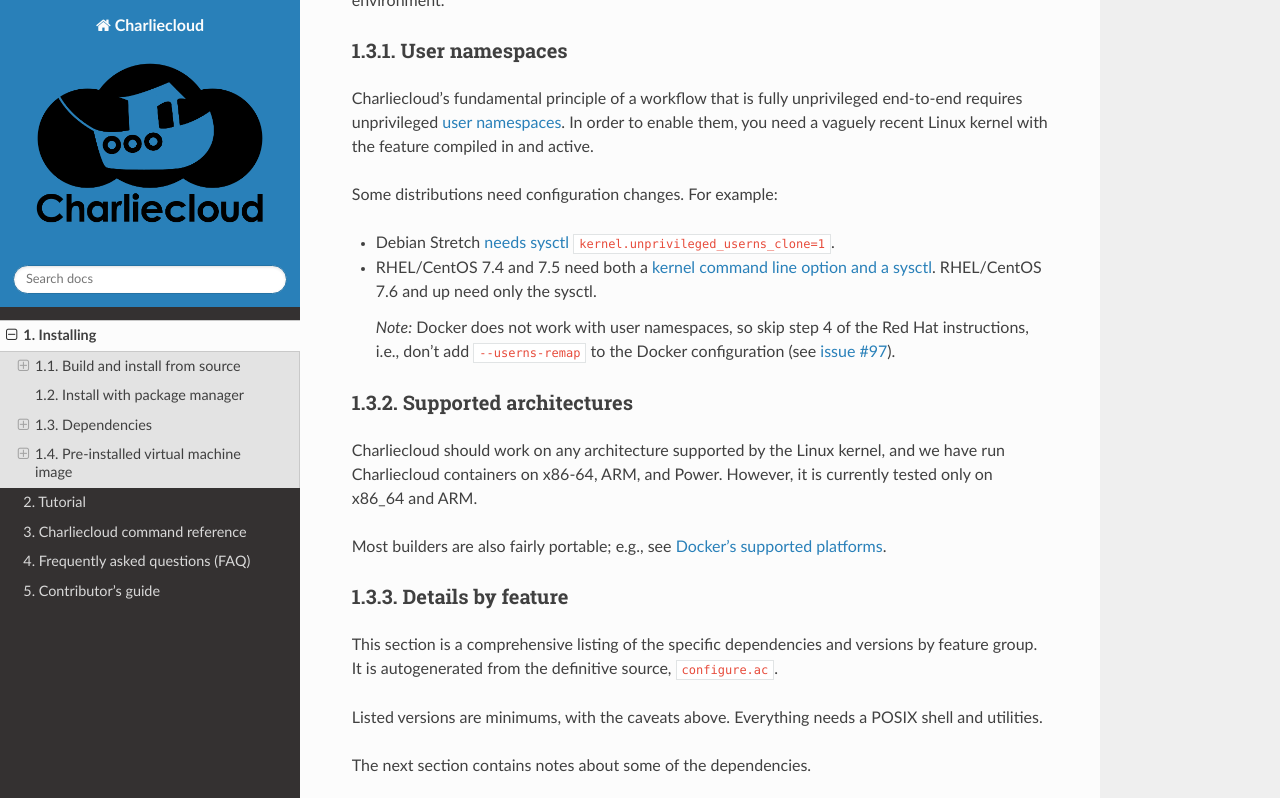
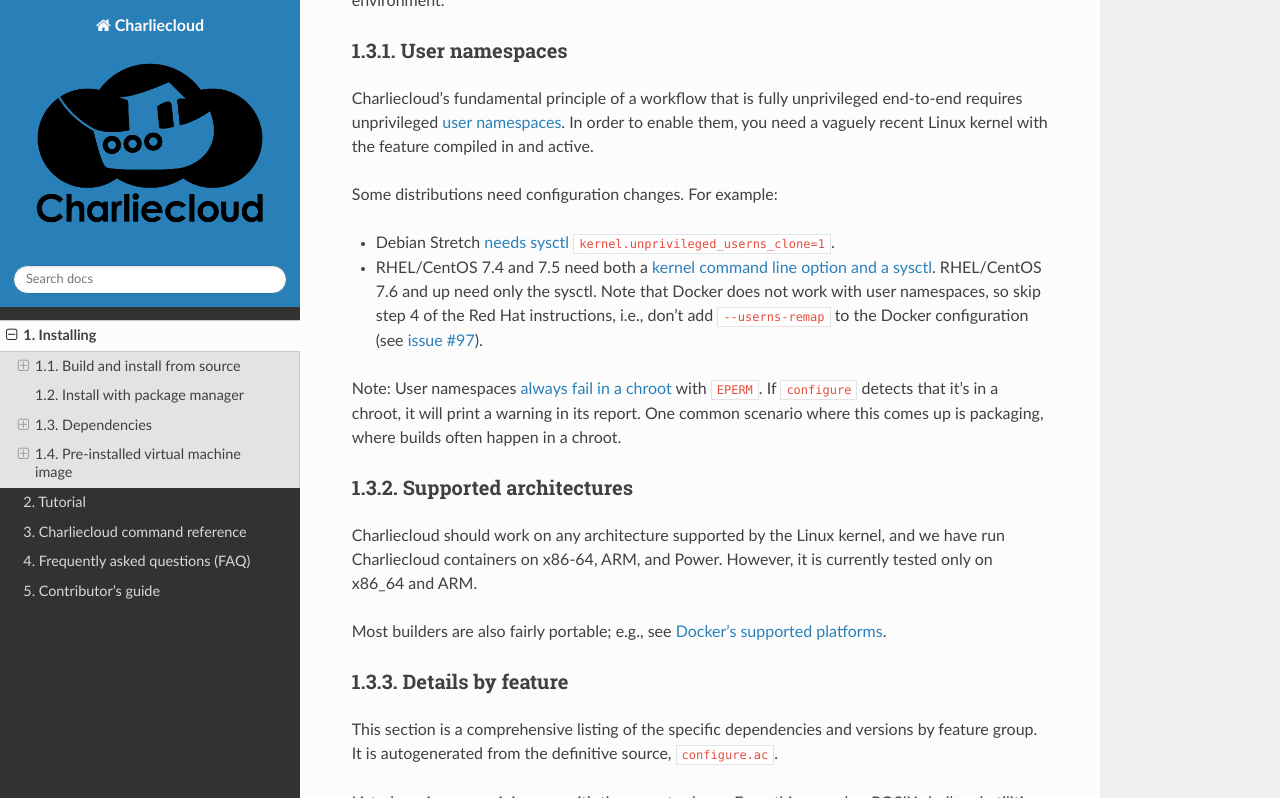
Before and after one commit to hpc/charliecloud, a Sphinx documentation site: the page built from doc/install.rst, in a window 1280 px wide and 900 px high, scrolled down 3194 px, cut to the strip 0-798 px from the top of the window. Built offline with Sphinx 7.4.7 and the Read the Docs theme 2.0.0, drawn with Linux system fonts in a browser that asks for light colours.

Commit message:
add warning about no user namespaces in a chroot

```diff
--- a/doc/install.rst
+++ b/doc/install.rst
@@ -158,12 +158,16 @@ Some distributions need configuration changes. For example:
 
 * RHEL/CentOS 7.4 and 7.5 need both a `kernel command line option and a sysctl
   <https://access.redhat.com/documentation/en-us/red_hat_enterprise_linux_atomic_host/7/html-single/getting_started_with_containers/#user_namespaces_options>`_.
-  RHEL/CentOS 7.6 and up need only the sysctl.
+  RHEL/CentOS 7.6 and up need only the sysctl. Note that Docker does not work
+  with user namespaces, so skip step 4 of the Red Hat instructions, i.e.,
+  don't add :code:`--userns-remap` to the Docker configuration (see `issue #97
+  <https://github.com/hpc/charliecloud/issues/97>`_).
 
-  *Note:* Docker does not work with user namespaces, so skip step 4 of the Red
-  Hat instructions, i.e., don't add :code:`--userns-remap` to the Docker
-  configuration (see `issue #97
-  <https://github.com/hpc/charliecloud/issues/97>`_).
+Note: User namespaces `always fail in a chroot
+<http://man7.org/linux/man-pages/man2/unshare.2.html>`_ with :code:`EPERM`. If
+:code:`configure` detects that it's in a chroot, it will print a warning in
+its report. One common scenario where this comes up is packaging, where builds
+often happen in a chroot.
 
 Supported architectures
 -----------------------
```
Also changed, not shown: 2 other files.
